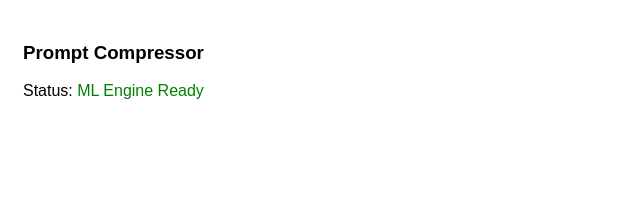
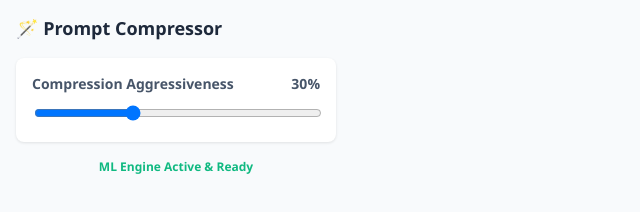
Before and after one commit to nikhil21sh/PromptReducer, a website built with Vite: page index.html in a window 1280 px wide. Shown: the whole page, without its empty margins (0-640 px from the left). Built offline with nearby package versions, Linux system fonts and the light colour scheme; some packages are replaced by stand-ins of ours.

Commit message:
extension ui enhanced

```diff
--- a/index.html
+++ b/index.html
@@ -5,12 +5,27 @@
     <meta name="viewport" content="width=device-width, initial-scale=1.0" />
     <title>Compressor UI</title>
     <style>
-      body { width: 300px; padding: 15px; font-family: sans-serif; }
-      button { padding: 8px 12px; cursor: pointer; }
+      body { width: 320px; padding: 16px; font-family: 'Segoe UI', Tahoma, Geneva, Verdana, sans-serif; background-color: #f8fafc; margin: 0; }
+      h3 { margin-top: 0; color: #1e293b; font-size: 18px; }
+      .slider-container { background: white; padding: 16px; border-radius: 8px; box-shadow: 0 1px 3px rgba(0,0,0,0.1); }
+      label { font-weight: 600; color: #475569; font-size: 14px; display: flex; justify-content: space-between; }
+      input[type="range"] { width: 100%; margin-top: 12px; cursor: pointer; }
+      .status { margin-top: 16px; font-size: 12px; color: #10b981; font-weight: 600; text-align: center; }
     </style>
   </head>
   <body>
-    <h3>Prompt Compressor</h3>
-    <p>Status: <span style="color: green;">ML Engine Ready</span></p>
+    <h3>🪄 Prompt Compressor</h3>
+
+    <div class="slider-container">
+      <label>
+        Compression Aggressiveness
+        <span id="ratio-display">30%</span>
+      </label>
+      <input type="range" id="ratio-slider" min="10" max="70" step="5" value="30">
+    </div>
+
+    <div class="status"> ML Engine Active & Ready</div>
+
+    <script src="popup.js"></script>
   </body>
 </html>
--- /dev/null
+++ b/public/popup.js
@@ -0,0 +1,20 @@
+document.addEventListener('DOMContentLoaded', () => {
+    const slider = document.getElementById('ratio-slider');
+    const display = document.getElementById('ratio-display');
+
+    // 1. Load the saved ratio when the popup opens (default to 30 if none exists)
+    chrome.storage.local.get(['compressionRatio'], (result) => {
+        const savedRatio = result.compressionRatio || 30;
+        slider.value = savedRatio;
+        display.innerText = `${savedRatio}%`;
+    });
+
+    // 2. Listen for changes on the slider
+    slider.addEventListener('input', (e) => {
+        const newRatio = e.target.value;
+        display.innerText = `${newRatio}%`;
+
+        // 3. Save the new ratio to Chrome Storage instantly
+        chrome.storage.local.set({ compressionRatio: parseInt(newRatio) });
+    });
+});
```
Also changed, not shown: public/content.js (+9 -3 lines).
